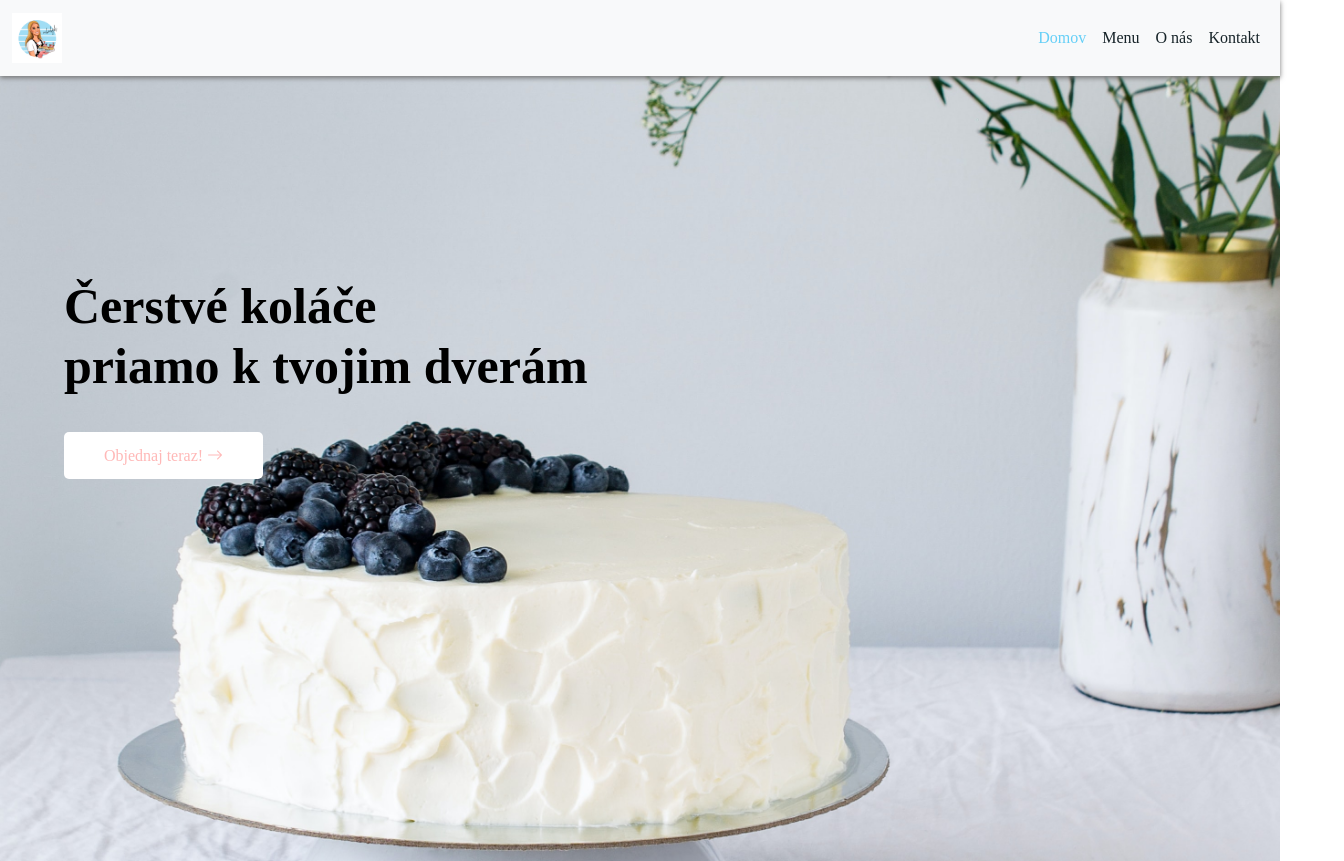
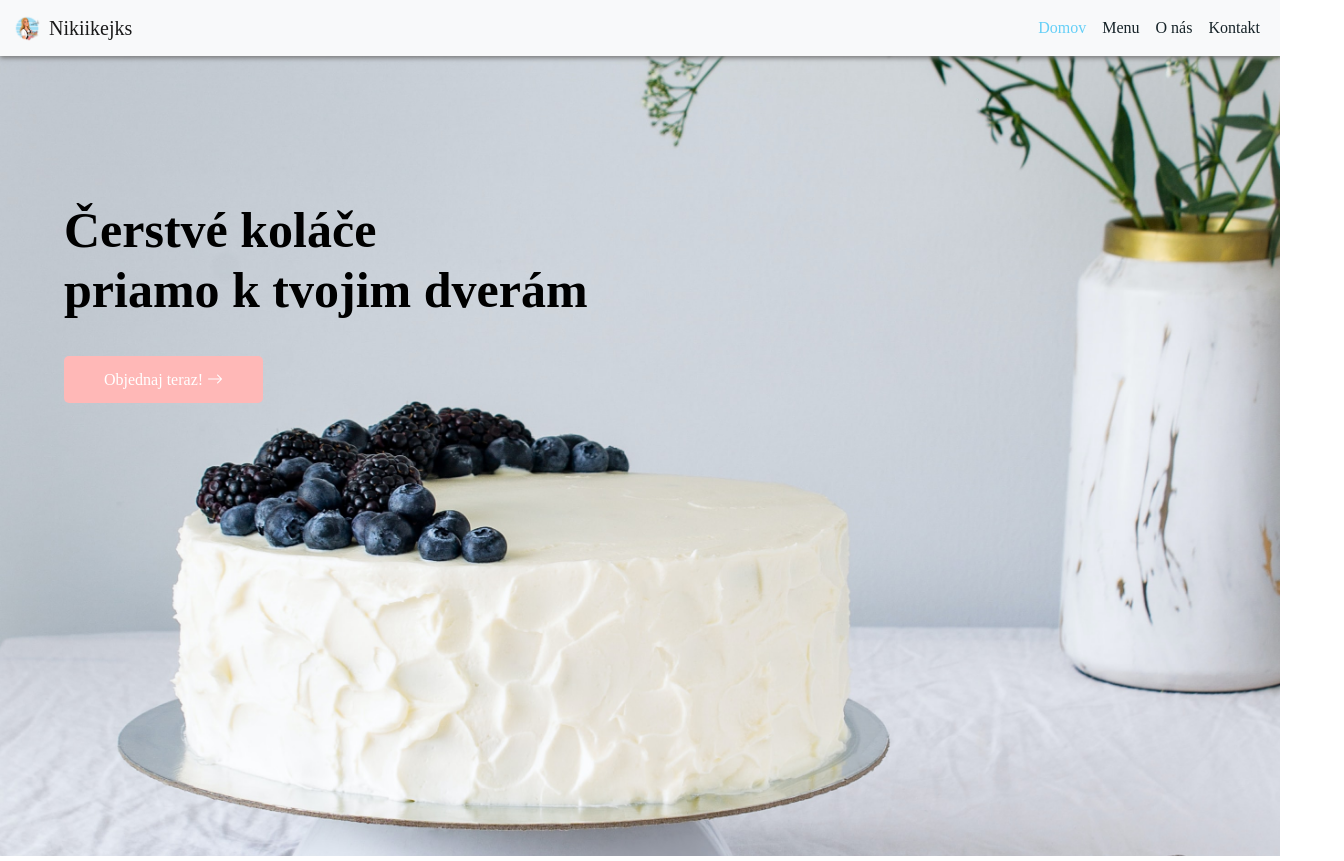
Before and after one commit to jan-andrejko/nikiikejksweb, an Angular app: page / in a window 1280 px wide. Shown: the top 861 px of the page, 1344 px wide, since content can reach past the window. Built offline with nearby package versions, Linux system fonts and the light colour scheme; a web font is replaced by a local one.

Commit message:
changes on homepage
some changes on homepage and navbar

```diff
--- a/src/app/pages/home/home.component.css
+++ b/src/app/pages/home/home.component.css
@@ -9,7 +9,7 @@
 {
   top: 25%;
   left: 5%;
-  position: relative;
+  position: absolute;
 }
 .content h1
 {
@@ -20,8 +20,8 @@
 .content a
 {
   text-decoration: none;
-  background-color: #fff;
-  color: var(--primary-color);
+  background-color: var(--primary-color);
+  color:#fff;
   padding: 15px 40px;
   border-radius: 5px;
 }
--- a/src/app/sharepage/navbar/navbar.component.css
+++ b/src/app/sharepage/navbar/navbar.component.css
@@ -8,16 +8,16 @@
 }
 .navbar
 {
-  background-color: #f7dfde;
+  background-color: var(--primary-color);
   box-shadow: 0px 2px 5px #777 ;
 }
 .navbar-brand {
   width:150px;
-  font-size: 24px;
+  font-size: 20px;
 }
 .navbar-brand img {
-  height: 50px;
-  width: 50px;
+  height: 30px;
+  width: 30px;
   float: left;
   margin-right: 7px;
 }
--- a/src/app/sharepage/navbar/navbar.component.html
+++ b/src/app/sharepage/navbar/navbar.component.html
@@ -1,6 +1,6 @@
 <nav class="navbar navbar-expand-lg navbar-light bg-light">
   <div class="container-fluid">
-    <a class="navbar-brand" href=""><img src="../assets/images/Nikiikejks.png" alt="Nikiikejks"></a>
+    <a class="navbar-brand" href=""><img src="../assets/images/new_picto_logo.png" alt="Nikiikejks">Nikiikejks</a>
     <button class="navbar-toggler" type="button" data-bs-toggle="collapse" data-bs-target="#navbarNav" aria-controls="navbarNav" aria-expanded="false" aria-label="Toggle navigation">
       <span class="navbar-toggler-icon"></span>
     </button>
```
Also changed, not shown: src/assets/images/new_picto_logo.png (added).
